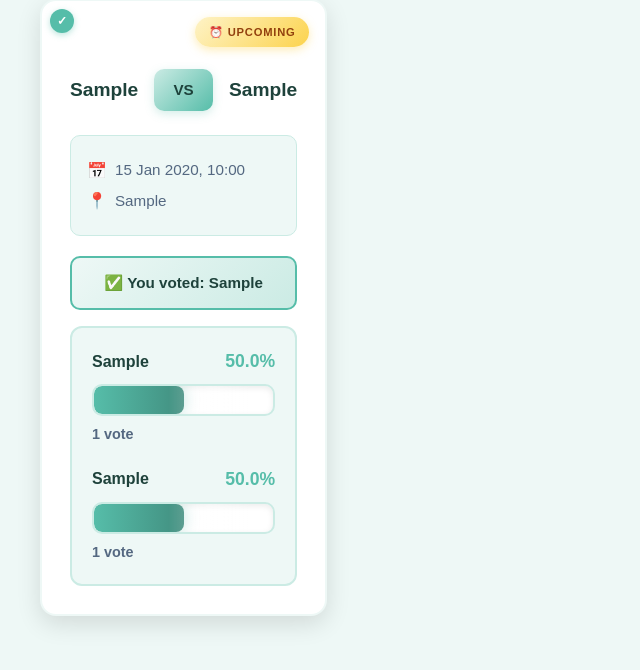
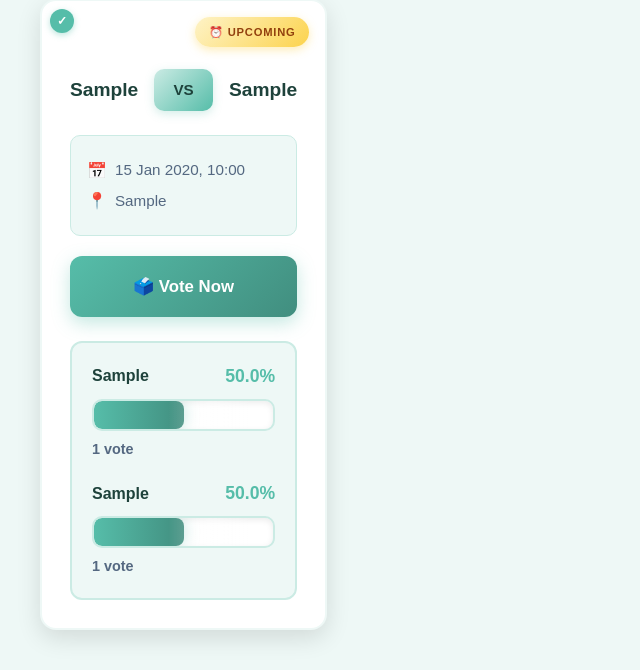
Before and after one commit to pbp-kelompok-10/xcore, a Django app: page /prediction/ in a window 1280 px wide. Shown: the part 476-1146 px from the top of the page, without its empty margins (0-640 px from the left). Run offline with Django 5.2, Linux system fonts and the light colour scheme; a user stored in the database is signed in; tables that the repository leaves empty hold one stand-in row (values such as "Sample post"); some libraries are stand-ins or nearby versions.

Commit message:
solve vote now, change, delete

```diff
--- a/prediction/static/js/prediction_center.js
+++ b/prediction/static/js/prediction_center.js
@@ -51,13 +51,28 @@
     // ========== UPCOMING ==========
     if (status === 'upcoming') {
     if (voted) {
+        if (isMyVotesTab) {
+        // ✅ hanya tampil di tab My Votes
         if (votedBadge) { votedBadge.style.display = 'block'; setVotedBadgeText(); }
+        if (voteTimestamp && card.dataset.votedAt) {
+            voteTimestamp.style.display = 'block';
+            voteTimestamp.textContent = `🕒 Voted at ${card.dataset.votedAt}`;
+        }
+
+        // 🧩 tambahin ini biar tombolnya muncul lagi
+        if (changeVoteBtn) { changeVoteBtn.style.display = 'block'; changeVoteBtn.disabled = false; }
+        if (deleteVoteBtn) { deleteVoteBtn.style.display = 'block'; deleteVoteBtn.disabled = false; }
+
+        } else {
+        // 🔒 di tab lain, sembunyikan badge, tapi kalau klik Vote Now kasih info toast
         if (voteNowBtn) {
             voteNowBtn.style.display = 'block';
             voteNowBtn.disabled = false;
             voteNowBtn.onclick = () => showToast('Info', 'Kamu sudah vote untuk match ini!', 'info');
         }
-      } else if (!isMyVotesTab && voteNowBtn) {
+        }
+    } else if (voteNowBtn) {
+        // user belum vote → boleh vote di semua tab selain finished
         voteNowBtn.style.display = 'block';
         voteNowBtn.disabled = false;
         voteNowBtn.onclick = null;
@@ -65,12 +80,11 @@
     return;
     }
 
+
+
     // ========== LIVE ==========
     if (status === 'live') {
-      const stillVotingOpen = diffHours > 2; // masih lebih dari 2 jam sebelum start
-
-      if (!stillVotingOpen) {
-        // sudah lewat 2 jam → anggap finished
+    // Anggap sama kayak finished
     if (voted) {
         if (votedBadge) { votedBadge.style.display = 'block'; setVotedBadgeText(); }
         if (voteTimestamp && card.dataset.votedAt) {
@@ -79,26 +93,11 @@
         }
     } else if (voteTimestamp) {
         voteTimestamp.style.display = 'block';
-          voteTimestamp.textContent = 'You didn’t vote for this match.';
+        voteTimestamp.textContent = 'You haven’t voted for this match.';
     }
     return;
     }
 
-      // masih bisa vote
-      if (voted) {
-        if (votedBadge) { votedBadge.style.display = 'block'; setVotedBadgeText(); }
-        if (voteNowBtn) {
-          voteNowBtn.style.display = 'block';
-          voteNowBtn.disabled = false;
-          voteNowBtn.onclick = () => showToast('Info', 'Kamu sudah vote untuk match ini!', 'info');
-        }
-      } else if (voteNowBtn) {
-        voteNowBtn.style.display = 'block';
-        voteNowBtn.disabled = false;
-        voteNowBtn.onclick = null;
-      }
-      return;
-    }
 
     // ========== FINISHED ==========
     if (status === 'finished' || diffHours <= 2) { // tambahan: kalau udah lewat 2 jam juga treat as finished
--- a/prediction/templates/prediction_center.html
+++ b/prediction/templates/prediction_center.html
@@ -263,7 +263,7 @@
           data-prediction-id="{{ prediction.id }}"
           data-home-team="{{ prediction.match.home_team }}"
           data-away-team="{{ prediction.match.away_team }}"
-           data-match-date="{{ prediction.match.match_date|date:'d M Y, H:i' }}"
+          data-match-start="{{ prediction.match.match_date|date:'c' }}"
           data-match-stadium="{{ prediction.match.stadium }}"
           data-user-choice="{% if user_vote %}{{ user_vote.choice }}{% endif %}"
           data-voted-at="{% if user_vote %}{{ user_vote.voted_at|date:'d M Y, H:i' }}{% endif %}"
@@ -312,8 +312,7 @@
             </div>
             <button class="btn-vote btn-change-vote change-vote-trigger"
                     data-prediction-id="{{ prediction.id }}"
-                    data-home="{{ prediction.match.home_team }}"
-                    data-away="{{ prediction.match.away_team }}">
+                    data-vote-id="{{ user_vote.id }}">
               🔄 Change Vote
             </button>
             <button class="btn-vote delete-vote-btn"
@@ -332,11 +331,16 @@
             </button>
           {% endif %}
         {% else %}
-          <a href="{% url 'landingpage:login' %}" class="btn-vote">
-            🗳️ Login to Vote
-          </a>
+          <a href="{% url 'landingpage:login' %}" class="btn-vote">🗳️ Login to Vote</a>
         {% endif %}
 
+        <!-- Default hidden vote button for JS to show when eligible -->
+        <button class="btn-vote vote-trigger" style="display:none;"
+                data-prediction-id="{{ prediction.id }}"
+                data-home="{{ prediction.match.home_team }}"
+                data-away="{{ prediction.match.away_team }}">
+          🗳️ Vote Now
+        </button>
 
         <div class="results-section">
           <div class="result-row">
@@ -470,6 +474,7 @@
             🗳️ Login to Vote
           </a>
         {% endif %}
+        <div class="vote-timestamp" style="display:none;"></div>
         <div class="results-section">
           <div class="result-row">
             <div class="result-header">
```
Lines whose indentation alone changed are shown as unchanged.
